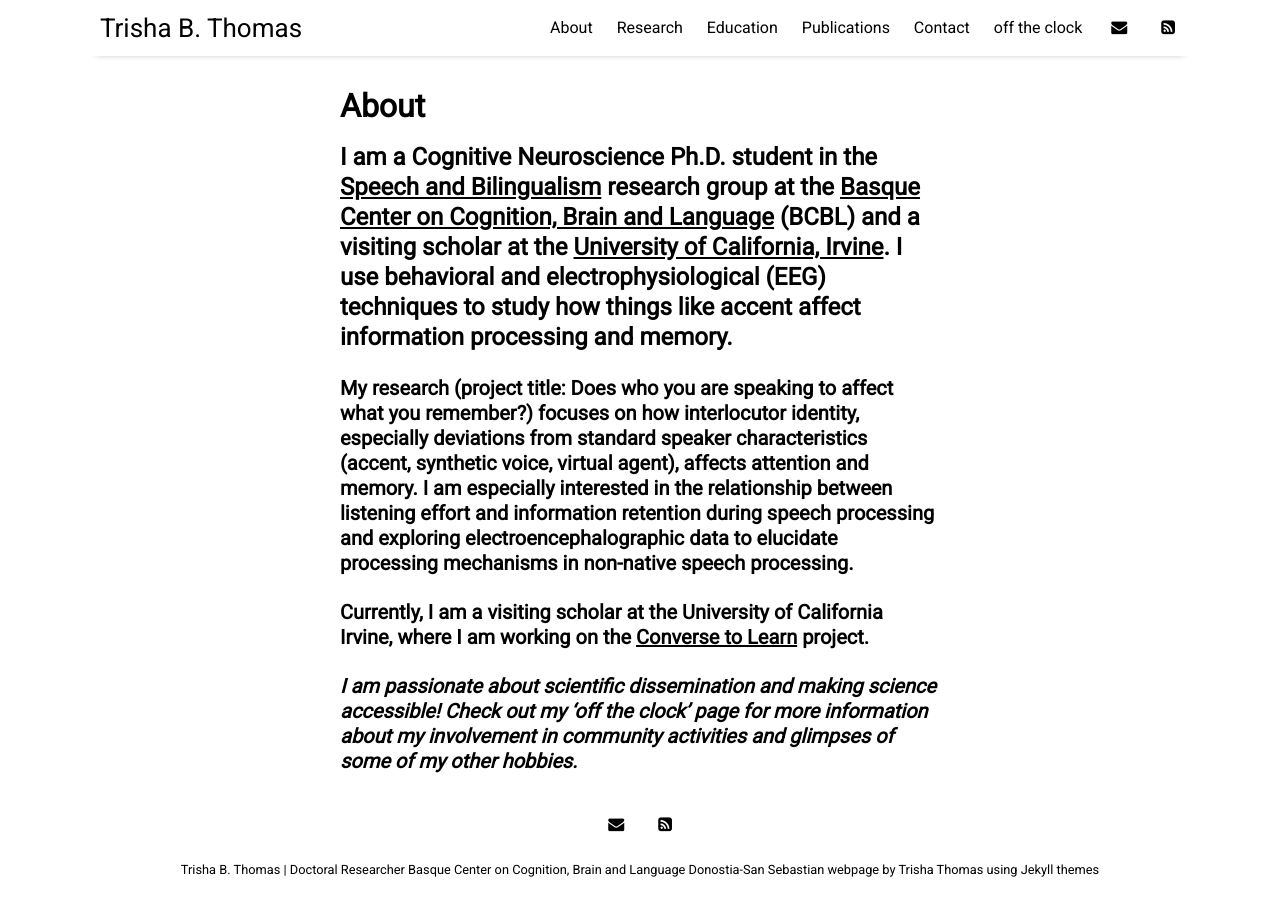
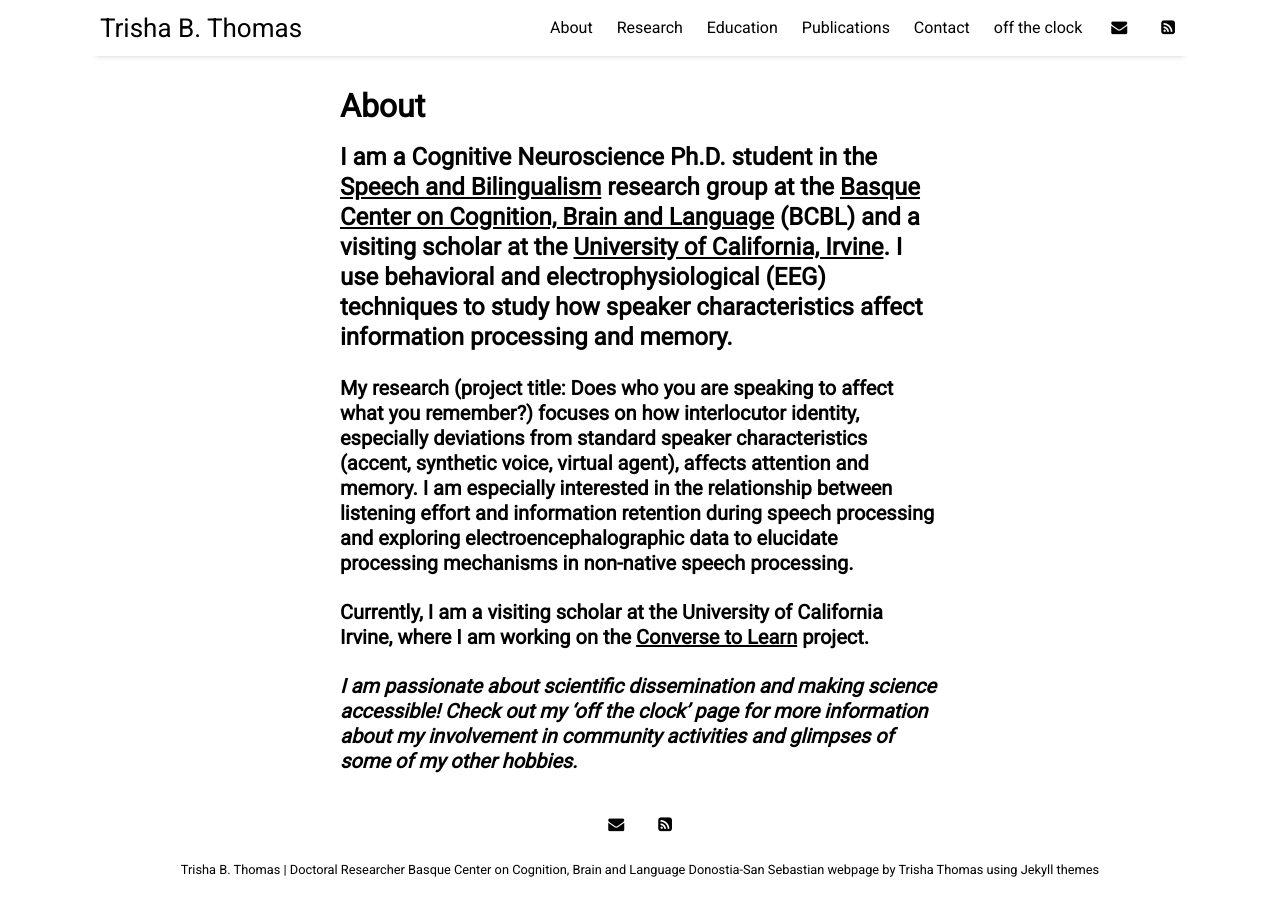
Before and after one commit to tthomas840/tthomas840.github.io, a Jekyll site: the page built from pages/about.md, in a window 1280 px wide. Built offline with Jekyll 4.4.1, drawn with Linux system fonts in a browser that asks for light colours; nearby versions of some CDN libraries.

Commit message:
Update about.md

```diff
--- a/pages/about.md
+++ b/pages/about.md
@@ -4,7 +4,7 @@ title: About
 permalink: /about
 ---
 
-## I am a Cognitive Neuroscience Ph.D. student in the [Speech and Bilingualism](https://www.bcbl.eu/en/research/research-groups/speech-bilingualism) research group at the [Basque Center on Cognition, Brain and Language](https://www.bcbl.eu/en) (BCBL) and a visiting scholar at the [University of California, Irvine](https://uci.edu/). I use behavioral and electrophysiological (EEG) techniques to study how things like accent affect information processing and memory.
+## I am a Cognitive Neuroscience Ph.D. student in the [Speech and Bilingualism](https://www.bcbl.eu/en/research/research-groups/speech-bilingualism) research group at the [Basque Center on Cognition, Brain and Language](https://www.bcbl.eu/en) (BCBL) and a visiting scholar at the [University of California, Irvine](https://uci.edu/). I use behavioral and electrophysiological (EEG) techniques to study how speaker characteristics affect information processing and memory.
 
 
 ### My research (project title: Does who you are speaking to affect what you remember?) focuses on how interlocutor identity, especially deviations from standard speaker characteristics (accent, synthetic voice, virtual agent), affects attention and memory. I am especially interested in the relationship between listening effort and information retention during speech processing and exploring electroencephalographic data to elucidate processing mechanisms in non-native speech processing.
```
